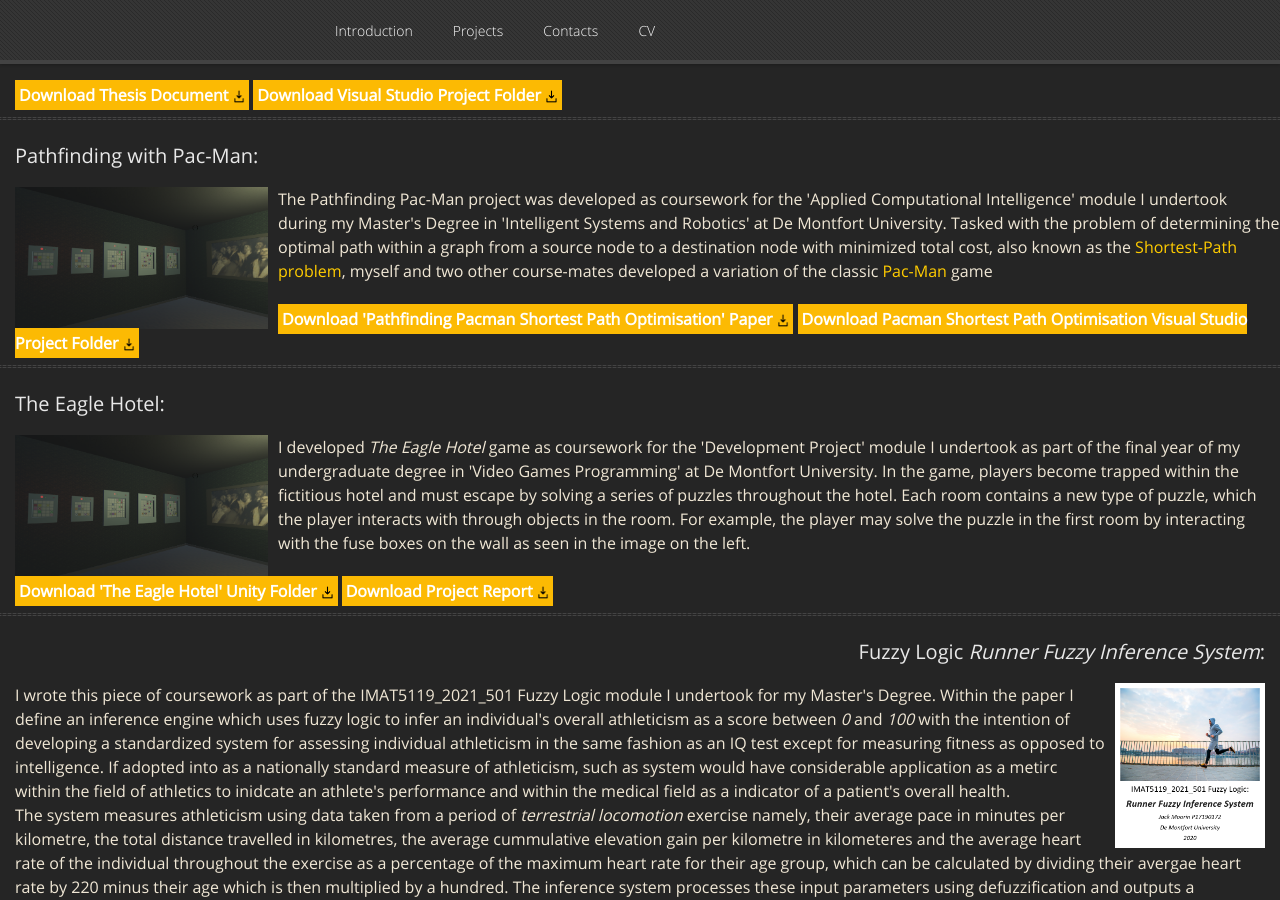
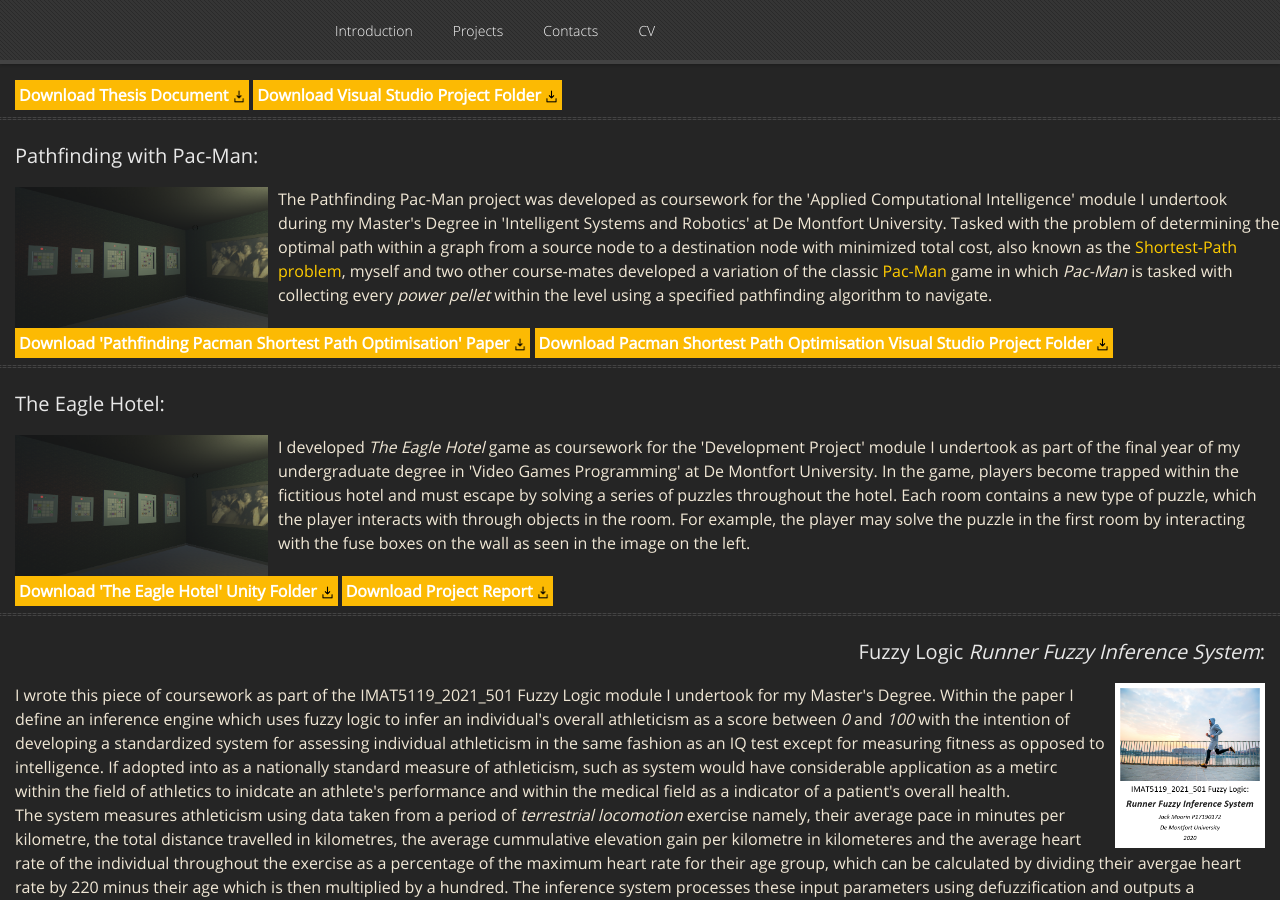
Before and after one commit to GamesProgrammingGrad2021/GamesProgrammingGrad2021.github.io, a Jekyll site: the page built from index.md, in a window 1280 px wide and 900 px high, scrolled down 1556 px. Built offline with Jekyll 4.4.1, drawn with Linux system fonts in a browser that asks for light colours; nearby versions of some CDN libraries; our own code applies the rules of GitHub Pages for plain Markdown files.

Commit message:
Update default.html

```diff
--- a/_layouts/default.html
+++ b/_layouts/default.html
@@ -210,7 +210,8 @@
 				my Master's Degree in 'Intelligent Systems and Robotics' at De Montfort University. Tasked with the problem of determining the
 				optimal path within a graph from a source node to a destination node with minimized total cost, also known as the
 				<a href="https://en.wikipedia.org/wiki/Shortest_path_problem">Shortest-Path problem</a>, myself and two other course-mates
-				developed a variation of the classic <a href="https://en.wikipedia.org/wiki/Pac-Man">Pac-Man</a> game
+				developed a variation of the classic <a href="https://en.wikipedia.org/wiki/Pac-Man">Pac-Man</a> game in which <i>Pac-Man</i>
+				is tasked with collecting every <i>power pellet</i> within the level using a specified pathfinding algorithm to navigate.
 				<br><br>
 				<a href="Path Finding Pacman Shortest Path Optimisation.docx" class="project_download">Download 'Pathfinding Pacman Shortest Path Optimisation' Paper <img src="Download_Icon.png" alt="" class="project_button_icon"></a>
 				<a href="https://drive.google.com/file/d/1b_OPyRFw9sgjCAHfafJzEvLr3v7KC3mg/view?usp=sharing" class="project_download">Download Pacman Shortest Path Optimisation Visual Studio Project Folder <img src="Download_Icon.png" alt="" class="project_button_icon"></a>
```
